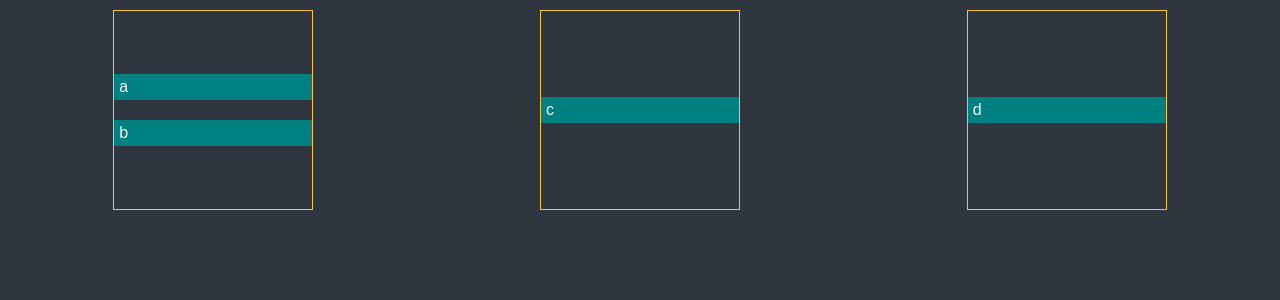
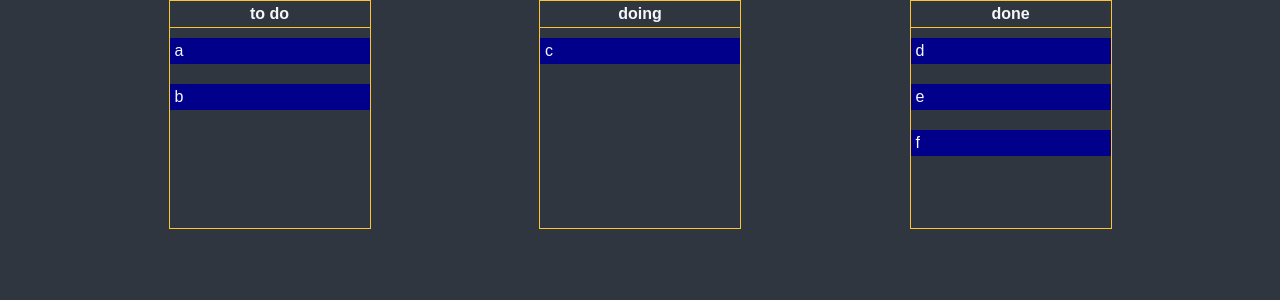
Before and after one commit to CGJI58/reactjs__my-todolist, a React (Create React App) app: page / in a window 1280 px wide. Shown: the top 300 px of the page. Built offline with nearby package versions, Linux system fonts and the light colour scheme.

Commit message:
dnd snapshot

```diff
--- a/src/App.tsx
+++ b/src/App.tsx
@@ -6,7 +6,7 @@ import { boardsListState } from "./atoms";
 
 const BoardsList = styled.div`
   display: flex;
-  justify-content: space-around;
+  justify-content: space-evenly;
 `;
 
 function App() {
--- a/src/atoms.tsx
+++ b/src/atoms.tsx
@@ -7,8 +7,8 @@ interface IboardsListState {
 export const boardsListState = atom<IboardsListState>({
   key: "board",
   default: {
-    to_do: ["a", "b"],
+    "to do": ["a", "b"],
     doing: ["c"],
-    done: ["d"],
+    done: ["d", "e", "f"],
   },
 });
--- a/src/components/Board.tsx
+++ b/src/components/Board.tsx
@@ -3,13 +3,34 @@ import styled from "styled-components";
 import Card from "./Card";
 
 const Wrapper = styled.div`
+  border: 1px solid ${(props) => props.theme.accentColor};
+`;
+
+const Title = styled.h2`
+  border-bottom: 1px solid ${(props) => props.theme.accentColor};
+  padding: 5px;
+  text-align: center;
+  font-weight: bold;
+`;
+
+interface IDropArea {
+  isDragDepart: boolean;
+  isDragArrive: boolean;
+}
+
+const DropArea = styled.div<IDropArea>`
   display: flex;
   flex-direction: column;
-  justify-content: center;
-  border: 1px solid ${(props) => props.theme.accentColor};
   width: 200px;
-  height: 200px;
-  margin: 10px 0;
+  min-height: 200px;
+  overflow: hidden;
+  background-color: ${(props) =>
+    props.isDragArrive
+      ? "teal"
+      : props.isDragDepart
+      ? "tomato"
+      : props.theme.bgColor};
+  transition: background-color 0.3s ease-in-out;
 `;
 
 interface IBoardProps {
@@ -19,16 +40,24 @@ interface IBoardProps {
 
 function Board({ boardId, cards }: IBoardProps) {
   return (
+    <Wrapper>
+      <Title>{boardId}</Title>
       <Droppable droppableId={boardId}>
-      {(drop) => (
-        <Wrapper ref={drop.innerRef} {...drop.droppableProps}>
+        {(drop, info) => (
+          <DropArea
+            isDragDepart={Boolean(info.draggingFromThisWith)}
+            isDragArrive={info.isDraggingOver}
+            ref={drop.innerRef}
+            {...drop.droppableProps}
+          >
             {cards.map((card, index) => (
               <Card key={card} index={index} text={card} />
             ))}
             {drop.placeholder}
-        </Wrapper>
+          </DropArea>
         )}
       </Droppable>
+    </Wrapper>
   );
 }
 export default Board;
--- a/src/components/Card.tsx
+++ b/src/components/Card.tsx
@@ -2,9 +2,9 @@ import React from "react";
 import { Draggable } from "react-beautiful-dnd";
 import styled from "styled-components";
 
-const Wrapper = styled.div`
+const Wrapper = styled.div<{ isDragging: boolean }>`
   display: flex;
-  background-color: teal;
+  background-color: ${(props) => (props.isDragging ? "skyblue" : "darkblue")};
   margin: 10px 0;
   padding: 5px;
 `;
@@ -18,11 +18,12 @@ function Card({ text, index }: ICardProps) {
   console.log(text, "has been rendered");
   return (
     <Draggable draggableId={text} index={index}>
-      {(drag) => (
+      {(drag, info) => (
         <Wrapper
           ref={drag.innerRef}
           {...drag.dragHandleProps}
           {...drag.draggableProps}
+          isDragging={info.isDragging}
         >
           {text}
         </Wrapper>
```
Lines whose indentation alone changed are shown as unchanged.
